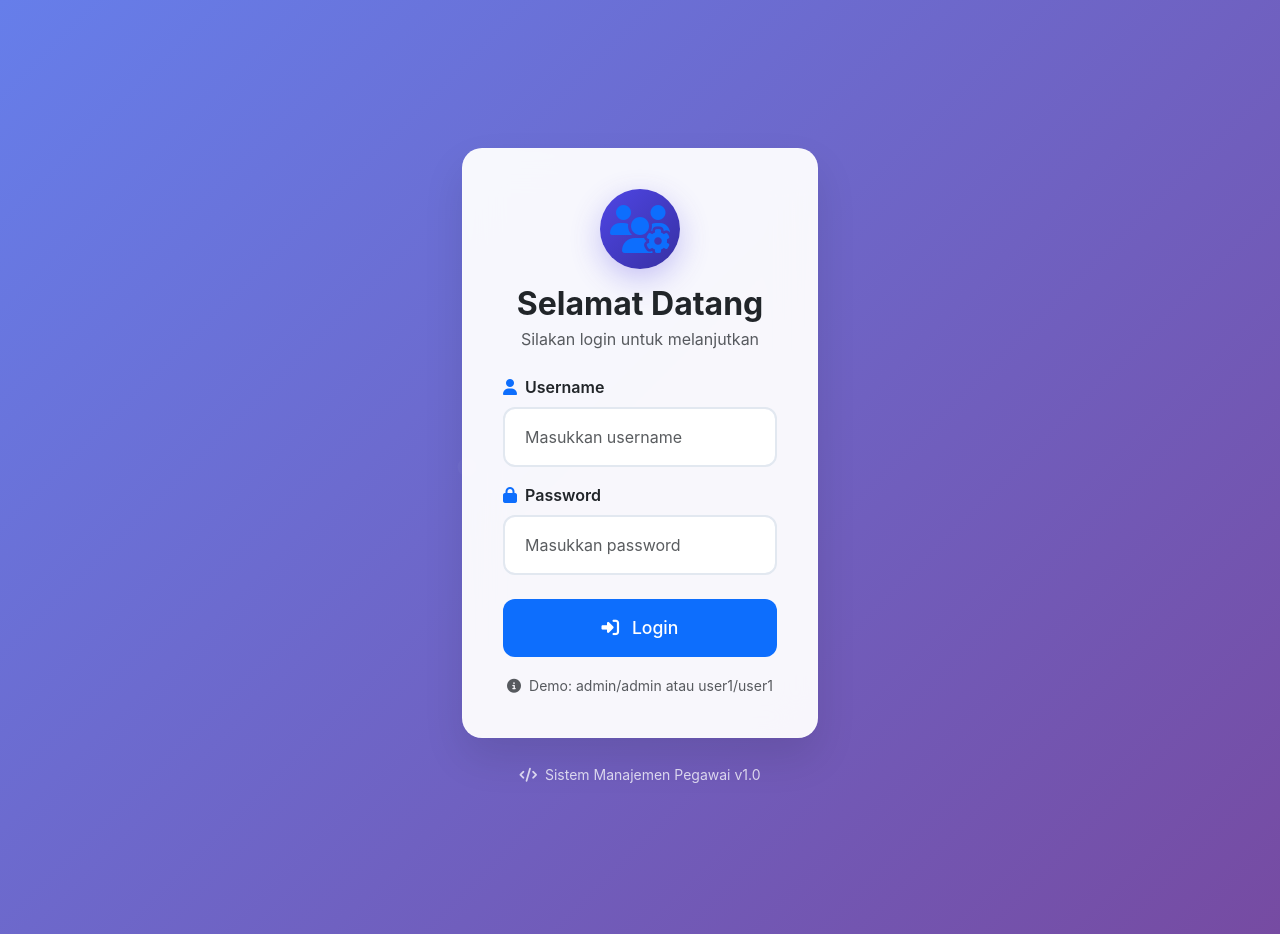
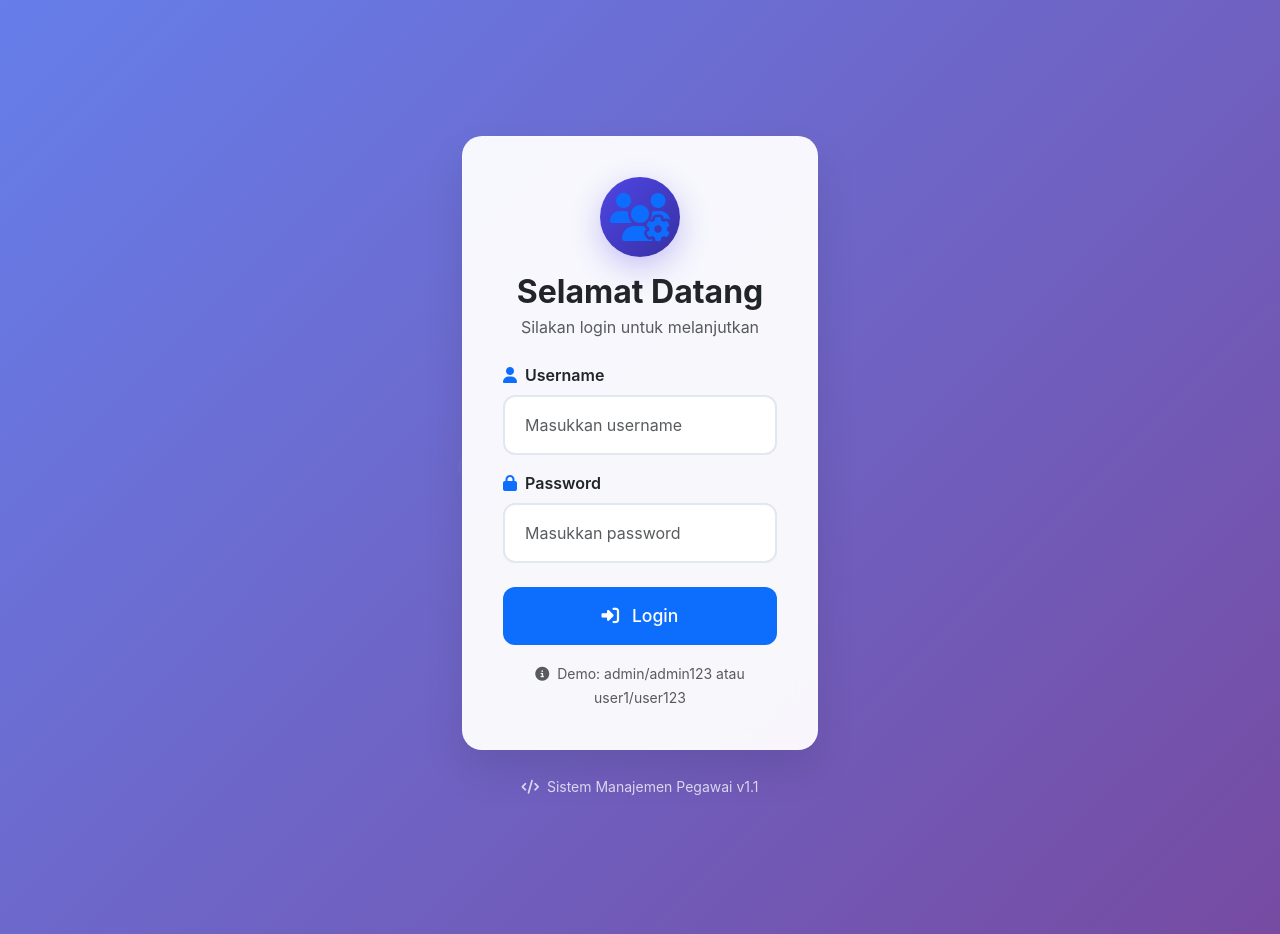
Before and after one commit to BeLfayza/Sistem-Manajemen-Data-Pegawai, a PHP site: page /login.php in a window 1280 px wide. Run offline with PHP 8.4, Linux system fonts and the light colour scheme.

Commit message:
update versi + fix demo text

```diff
--- a/login.php
+++ b/login.php
@@ -83,7 +83,7 @@ include 'inc/header.php';
             <div class="text-center">
               <small class="text-muted">
                 <i class="fas fa-info-circle me-1"></i>
-                Demo: admin/admin atau user1/user1
+                Demo: admin/admin123 atau user1/user123
               </small>
             </div>
           </form>
@@ -93,7 +93,7 @@ include 'inc/header.php';
         <div class="text-center mt-4">
           <small class="text-white opacity-75">
             <i class="fas fa-code me-1"></i>
-            Sistem Manajemen Pegawai v1.0
+            Sistem Manajemen Pegawai v1.1
           </small>
         </div>
       </div>
```
